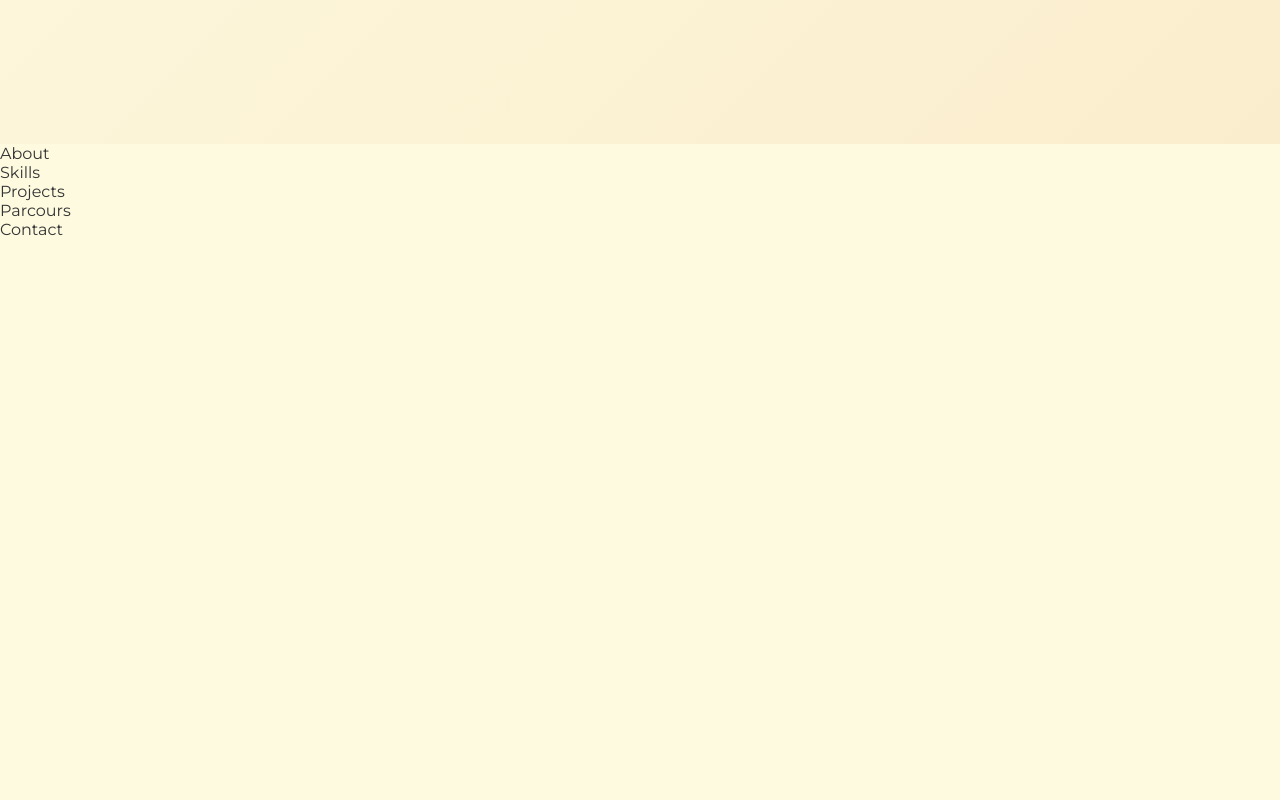
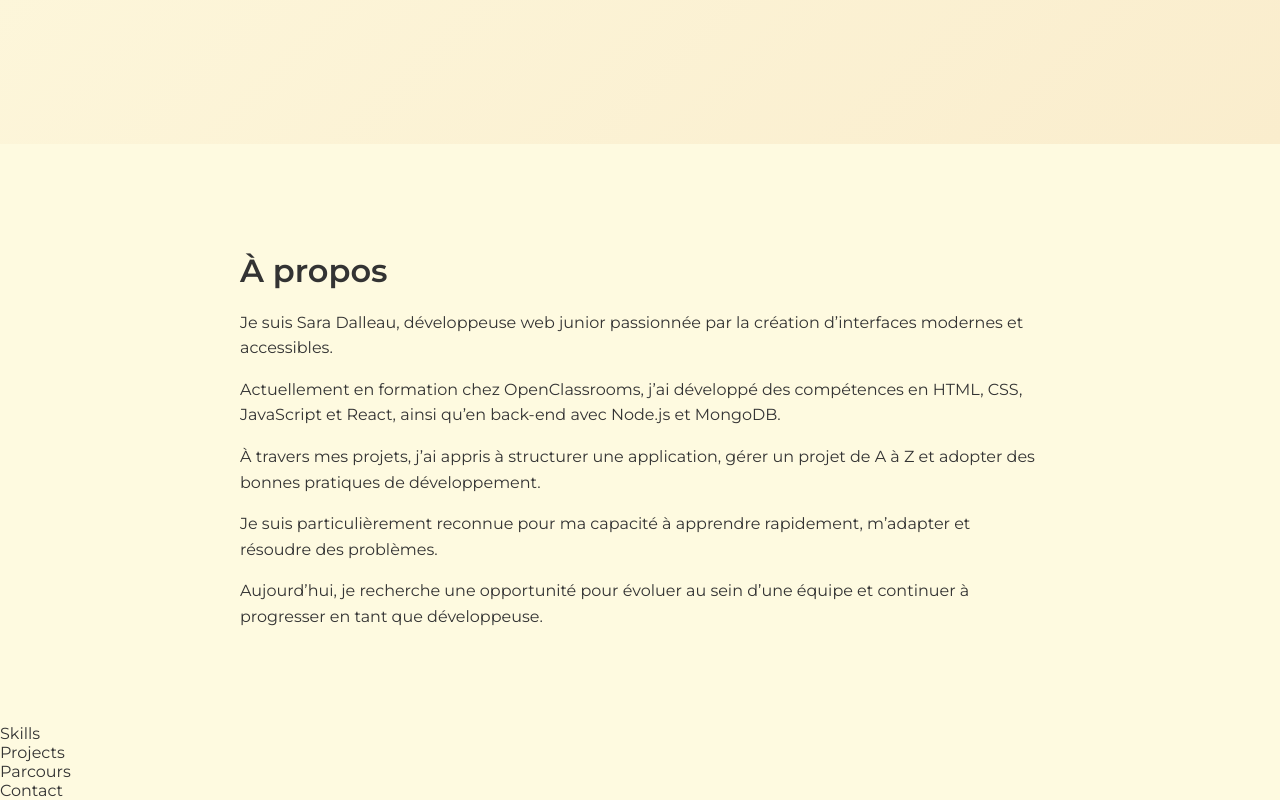
Before and after one commit to Sara-Dalleau/portfolio-sara, a React (Vite) app: page / in a window 1280 px wide. Shown: the part 656-1456 px from the top of the page. Before the commit the page ends 895 px from the top, so only its background shows below. Built offline with nearby package versions, Linux system fonts and the light colour scheme.

Commit message:
Création de la section About: contenu et styles

```diff
--- a/src/sections/About.jsx
+++ b/src/sections/About.jsx
@@ -1,5 +1,26 @@
 function About() {
-  return <section>About</section>
+  return (
+    <section className="about">
+      <div className="about__content">
+        <h2>À propos</h2>
+        <p>
+          Je suis Sara Dalleau, développeuse web junior passionnée par la création d’interfaces modernes et accessibles.
+        </p>
+        <p>
+          Actuellement en formation chez OpenClassrooms, j’ai développé des compétences en HTML, CSS, JavaScript et React, ainsi qu’en back-end avec Node.js et MongoDB.
+        </p>
+        <p>
+          À travers mes projets, j’ai appris à structurer une application, gérer un projet de A à Z et adopter des bonnes pratiques de développement.
+        </p>
+        <p>
+          Je suis particulièrement reconnue pour ma capacité à apprendre rapidement, m’adapter et résoudre des problèmes.
+        </p>
+        <p>
+          Aujourd’hui, je recherche une opportunité pour évoluer au sein d’une équipe et continuer à progresser en tant que développeuse.
+        </p>
+      </div>
+    </section>
+  )
 }
 
 export default About
--- a/src/styles/main.scss
+++ b/src/styles/main.scss
@@ -1,4 +1,6 @@
+/* ==========================*/
 /* DESIGN SYSTEM - COULEURS */
+/* ======================= */
 
 :root {
   /* Couleur principale (utilisée pour éléments importants) */
@@ -20,9 +22,9 @@
   --color-text: #333;
 }
 
-
+/* ============== */
 /*  STYLE GLOBAL */
-
+/* ============ */
 body {
   background-color: var(--color-bg);
   color: var(--color-text);
@@ -30,10 +32,9 @@ body {
   font-family: 'Montserrat', sans-serif;
 }
 
-/* ============================= */
-/* 🟦 HERO SECTION */
-/* ============================= */
-
+/* ===============*/
+/*  HERO SECTION */
+/* ============ */
 .hero {
   min-height: 100vh;
   display: flex;
@@ -89,3 +90,27 @@ body {
     transform: translateY(0);
   }
 }
+
+/* =============== */
+/*  ABOUT SECTION */
+/* ============= */
+
+.about {
+  padding: 80px 20px;
+  background-color: var(--color-bg);
+}
+
+.about__content {
+  max-width: 800px;
+  margin: 0 auto;
+}
+
+.about h2 {
+  font-size: 2rem;
+  margin-bottom: 20px;
+}
+
+.about p {
+  margin-bottom: 15px;
+  line-height: 1.6;
+}
```
